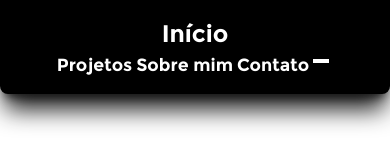
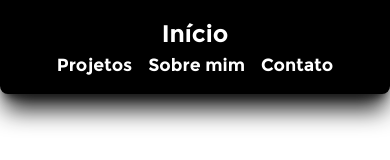
Before and after one commit to hrvieira/portfolio-v2, a React (Vite) app: page / in a window 390 px wide. Shown: the top 160 px of the page. Built offline with nearby package versions, Linux system fonts and the light colour scheme.

Commit message:
fix: menu mobile

```diff
--- a/src/components/header/Header.tsx
+++ b/src/components/header/Header.tsx
@@ -1,4 +1,4 @@
-import React, { useState } from "react";
+import React from "react";
 import Menu from "../menu/Menu";
 
 interface Link {
@@ -11,11 +11,6 @@ interface HeaderProps {
 }
 
 const Header: React.FC<HeaderProps> = ({ links }) => {
-    const [isMobileMenuOpen, setIsMobileMenuOpen] = useState<boolean>(false);
-
-    const toggleMobileMenu = () => {
-        setIsMobileMenuOpen(!isMobileMenuOpen);
-    };
 
     return (
         <header className="flex w-full items-center justify-around bg-black py-4 px-[2rem] shadow-neutral-900 text-white shadow-xl rounded-b-lg font-[montserratBold] mb-10">
@@ -25,8 +20,6 @@ const Header: React.FC<HeaderProps> = ({ links }) => {
                 </a>
                 <Menu
                     links={links}
-                    isMobileMenuOpen={isMobileMenuOpen}
-                    toggleMobileMenu={toggleMobileMenu}
                 />
             </div>
         </header>
--- a/src/components/menu/Menu.tsx
+++ b/src/components/menu/Menu.tsx
@@ -7,14 +7,10 @@ interface Link {
 
 interface MenuProps {
      links: Link[];
-     isMobileMenuOpen: boolean;
-     toggleMobileMenu: () => void;
 }
 
 const Menu: React.FC<MenuProps> = ({
-     links,
-     isMobileMenuOpen,
-     toggleMobileMenu,
+     links
 }) => {
      const [activeLink, setActiveLink] = useState<string | null>(null);
 
@@ -30,11 +26,9 @@ const Menu: React.FC<MenuProps> = ({
      };
 
      return (
-          <nav
-               className={`flex items-center ${isMobileMenuOpen ? "flex-col" : "flex-row"
-                    }`}
+          <nav className={`flex items-center`}
           >
-               <ul className="flex gap-1 sm:gap-6 text-[1.1rem]" role="menu">
+               <ul className="flex gap-4 sm:gap-8 text-[1.1rem]" role="menu">
                     {links.map((link, index) => (
                          <li key={index}>
                               <a
@@ -47,29 +41,6 @@ const Menu: React.FC<MenuProps> = ({
                          </li>
                     ))}
                </ul>
-               <button
-                    className="max-sm:block hidden focus:outline-none focus:ring-2 focus:ring-offset-2 focus:ring-white"
-                    onClick={toggleMobileMenu}
-                    aria-label={isMobileMenuOpen ? "Fechar menu" : "Abrir menu"}
-               >
-                    <svg
-                         className="w-6 h-6 text-white fill-current"
-                         viewBox="0 0 24 24"
-                         xmlns="http://www.w3.org/2000/svg"
-                    >
-                         {isMobileMenuOpen ? (
-                              <path
-                                   fillRule="evenodd"
-                                   d="M4.707 3.307a1 1 0 00-1.414 0L0 6.014l4.293 4.293a1 1 0 101.414-1.414L1.414 4.707a1 1 0 000-1.414zM19.293 10.293a1 1 0 001.414-1.414L24 13.986l-4.293 4.293a1 1 0 00-1.414-1.414L22.586 11.707a1 1 0 000-1.414z"
-                              />
-                         ) : (
-                              <path
-                                   fillRule="evenodd"
-                                   d="M4 6h16v12H4zM4 10v4h16v-4zM4 14v4h16v-4z"
-                              />
-                         )}
-                    </svg>
-               </button>
           </nav>
      );
 };
--- a/src/pages/home/Home.tsx
+++ b/src/pages/home/Home.tsx
@@ -47,28 +47,28 @@ function Home() {
                     isSticky ? "sticky top-0" : ""
                 }`}
             >
-                <ul className="fixed m-0 p-0 translate-y-10 top-[5rem]">
-                    <ol className="mx-[.5rem] my-[.2rem]">
+                <ul className="fixed m-0 p-0 translate-y-1 top-[5rem]">
+                    <li className="mx-[.5rem] my-[.5rem] px-[1px] bg-white rounded-lg drop-shadow-[0px_0px_1px_var(--tw-shadow-color)] shadow-[#525252]">
                         <a
                             href="https://www.linkedin.com/in/luizhrvieira/"
                             target="_blank"
                         >
                             <LinkedinLogo size={50} weight="bold" />
                         </a>
-                    </ol>
-                    <ol className="mx-[.5rem] my-[.2rem]">
+                    </li>
+                    <li className="mx-[.5rem] my-[.5rem] px-[1px] bg-white rounded-lg drop-shadow-[0px_0px_1px_var(--tw-shadow-color)] shadow-[#525252]">
                         <a href="https://github.com/hrvieira" target="_blank">
                             <GithubLogo size={50} weight="bold" />
                         </a>
-                    </ol>
-                    <ol className="mx-[.5rem] my-[.2rem]">
+                    </li>
+                    <li className="mx-[.5rem] my-[.5rem] px-[1px] bg-white rounded-lg drop-shadow-[0px_0px_1px_var(--tw-shadow-color)] shadow-[#525252]">
                         <a
                             href="mailto:luizhrvieira@outlook.com"
                             target="_blank"
                         >
                             <Envelope size={50} weight="bold" />
                         </a>
-                    </ol>
+                    </li>
                 </ul>
             </nav>
         </main>
```
